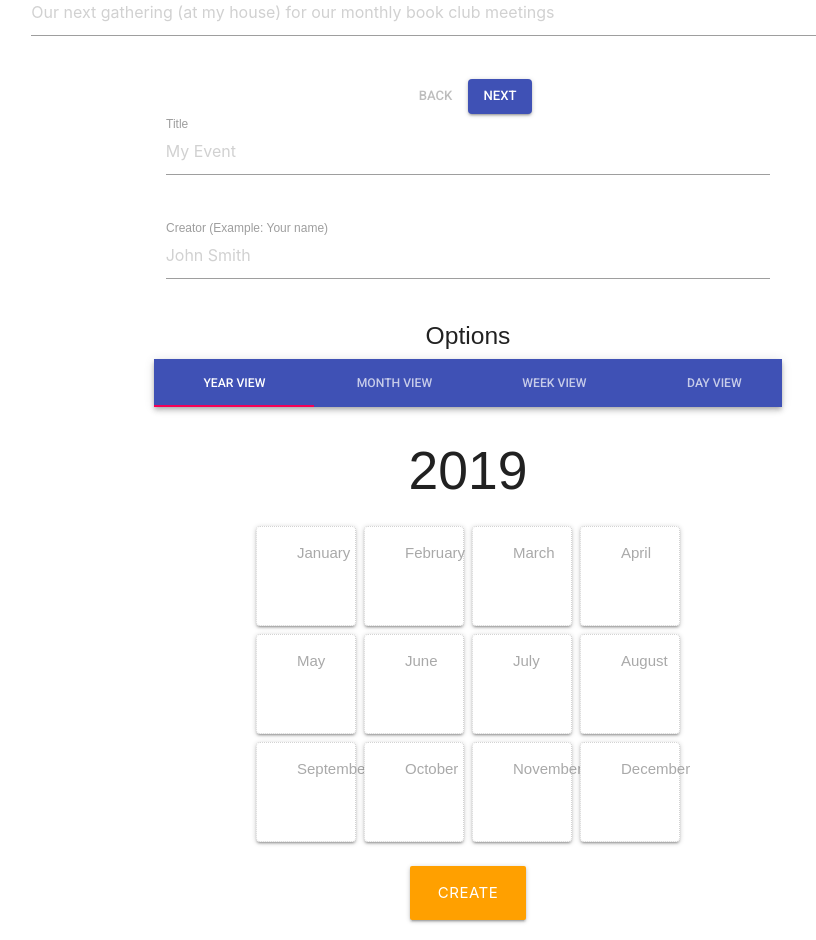
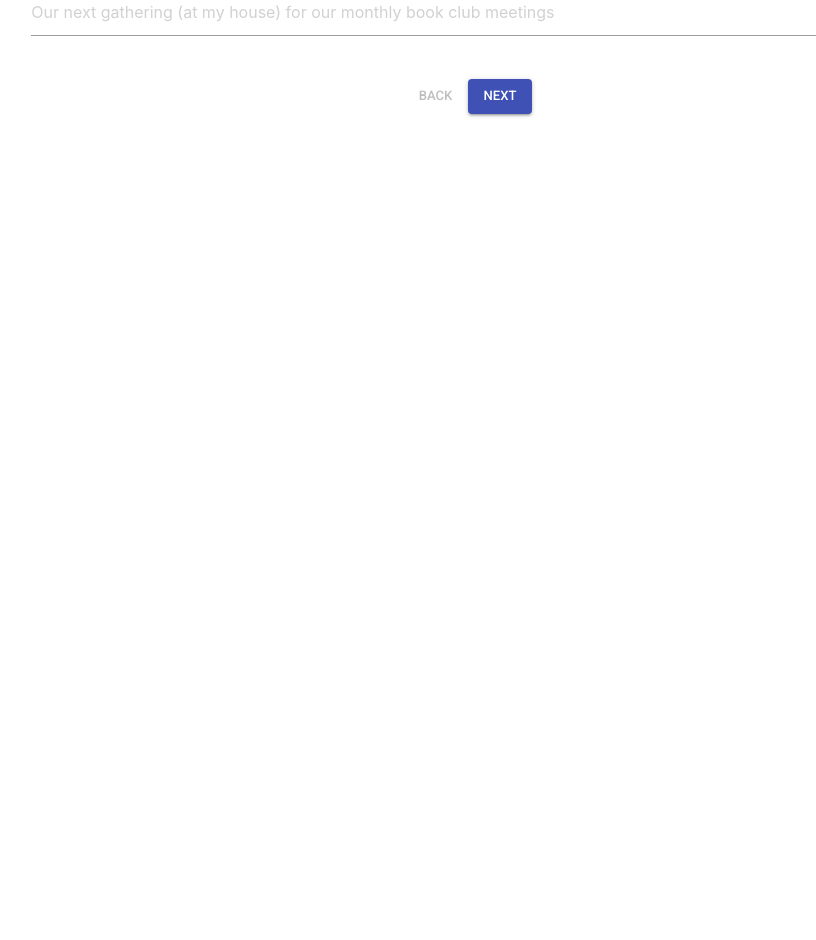
Before and after one commit to shimoal/are-you-free, a React (Create React App) app in the folder client/: page /events/new in a window 1280 px wide. Shown: the part 520-1460 px from the top of the page, without its empty margins (172-988 px from the left). After the commit the page ends 800 px from the top, so only its background shows below. Built offline with nearby package versions, Linux system fonts and the light colour scheme.

Commit message:
Deleter unnused components

```diff
--- a/client/src/components/events/CreateEvent.tsx
+++ b/client/src/components/events/CreateEvent.tsx
@@ -3,7 +3,6 @@ const { Component } = React;
 import axios from "axios";
 import { RouteComponentProps, withRouter } from "react-router-dom";
 
-import EventForm from "./EventForm";
 import EventStepper from "./EventStepper";
 
 interface IState {
@@ -95,7 +94,6 @@ class CreateEvent extends Component<{} & RouteComponentProps> {
 					selectOption={this.selectOption}
 					handleSubmit={this.handleSubmit}
 				/>
-				<EventForm />
 			</div>
 		);
 	}
--- a/client/src/components/events/EventForm.tsx
+++ /dev/null
@@ -1,137 +0,0 @@
-import * as React from "react";
-const { Component } = React;
-import axios from "axios";
-import { RouteComponentProps, withRouter } from "react-router-dom";
-
-import OptionsCreator from './OptionsCreator';
-import SubmitButton from '../UI/SubmitButton';
-
-const FIELDS = [
-	{
-		label: "Title",
-		name: "title",
-		placeholder: "My Event"
-	},
-	{
-		label: "Creator (Example: Your name)",
-		name: "createdBy",
-		placeholder: "John Smith"
-	}
-];
-
-interface IState {
-	createdBy: string;
-	eventType: string;
-	title: string;
-	options: Array<string>;
-}
-
-class EventForm extends Component<{} & RouteComponentProps> {
-	state = {
-		createdBy: "",
-		eventType: "",
-		title: "",
-		options: []
-	};
-
-	addOption(event: any) {
-		this.setState((prevState: IState) => {
-			const options = [...prevState.options];
-			options.push("");
-			return {...prevState, options};
-		});
-		event.preventDefault();
-	}
-
-	removeOption(optionIndex: number, event: any) {
-		const options = [...this.state.options];
-		options.splice(optionIndex, 1);
-		this.setState({options});
-		event.preventDefault();
-	}
-
-	handleChange(field: string, event: { target: { value: string } }) {
-		this.setState({ [field]: event.target.value });
-	}
-
-	handleEventTypeChange(eventType: string) {
-		this.setState({eventType});
-	}
-
-	handleOptionsChange(optionIndex: number, event: { target: { value: string} }) {
-		const options = this.state.options.length ? [...this.state.options] : [""];
-		options[optionIndex] = event.target.value;
-		this.setState({options});
-	}
-
-	handleSubmit(event: any) {
-		const { createdBy, eventType, title, options } = this.state;
-		axios
-			.post("/api/events/new", {
-				createdBy,
-				eventType,
-				title,
-				options
-			})
-			.then(({ data }) => {
-				this.props.history.push("/events/created/" + data.linkID);
-			})
-			.catch(err => {
-				this.props.history.push("/events/error");
-			});
-		event.preventDefault();
-	}
-
-	selectOption(e: any, value: string) {
-		this.setState((prevState: IState) => {
-			const options = [...prevState.options];
-			options.push(value);
-			return {...prevState, options};
-		});
-		e.preventDefault();
-	}
-
-	render() {
-		return (
-			<div className="row container">
-				<form className="col s12" onSubmit={event => this.handleSubmit(event)}>
-
-						{FIELDS.map(({ label, name, placeholder }) => {
-							return (
-								<div key={name} className="row">
-									<div className="input-field col s12">
-										<input
-											id={name}
-											onChange={event => this.handleChange(name, event)}
-											placeholder={placeholder}
-											type="text"
-											value={this.state[name]}
-										/>
-										<label className="active" htmlFor={name}>{label}</label>
-										</div>
-								</div>
-							);
-						})}
-
-						<OptionsCreator
-							addOption={(event) => this.addOption(event)}
-							options={this.state.options}
-							handleEventTypeChange={(eventType) => this.handleEventTypeChange(eventType)}
-							handleOptionsChange={(optionIndex, event) => this.handleOptionsChange(optionIndex, event)}
-							removeOption={(optionIndex, event) => this.removeOption(optionIndex, event)}
-							selectOption={(event, value) => this.selectOption(event, value)} />
-
-
-					<div className="row">
-						<div className="col s12">
-							<SubmitButton value="Create" />
-						</div>
-					</div>
-
-				</form>
-			</div>
-		);
-	}
-}
-
-export default withRouter(EventForm);
--- a/client/src/components/events/OptionsCreator.tsx
+++ /dev/null
@@ -1,77 +0,0 @@
-import * as React from "react";
-const { Component } = React;
-
-import AppBar from "@material-ui/core/AppBar";
-import Tabs from "@material-ui/core/Tabs";
-import Tab from "@material-ui/core/Tab";
-
-import DayView from "../calendarViews/DayView";
-import MonthView from "../calendarViews/MonthView";
-import WeekView from "../calendarViews/WeekView";
-import YearView from "../calendarViews/YearView";
-
-interface IProps {
-	addOption: (event: any) => void;
-	handleEventTypeChange: (eventType: string) => void;
-	handleOptionsChange: (optionIndex: number, event: any) => void;
-	options: Array<string>;
-	removeOption: (optionIndex: number, event: any) => void;
-	selectOption: (event: any, value: string) => void;
-}
-
-const EVENT_TYPE = ["year", "month", "week", "day", "custom"];
-
-class OptionsCreator extends Component<IProps> {
-	state = {
-		value: 0
-	};
-
-	getView(date: any) {
-		const { selectOption } = this.props;
-		switch (EVENT_TYPE[this.state.value]) {
-			case "day":
-				return <DayView selectOption={selectOption} date={date} />;
-			case "week":
-				return <WeekView selectOption={selectOption} date={date} />;
-			case "month":
-				return <MonthView selectOption={selectOption} date={date} />;
-			case "year":
-				return <YearView selectOption={selectOption} date={date} />;
-			default:
-				return <div />;
-		}
-	}
-
-	handleChange(event: any, value: string) {
-		this.props.handleEventTypeChange(EVENT_TYPE[value]);
-		this.setState({ value });
-	}
-
-	render() {
-		const { value } = this.state;
-
-		const date = new Date();
-		const calendarView = this.getView(date);
-
-		return (
-			<div className="row">
-				<h5>Options</h5>
-				<AppBar position="static">
-					<Tabs
-						value={value}
-						onChange={(event, value) => this.handleChange(event, value)}
-					>
-						<Tab label="Year View" />
-						<Tab label="Month View" />
-						<Tab label="Week View" />
-						<Tab label="Day View" />
-						<Tab label="Custom Options" />
-					</Tabs>
-				</AppBar>
-				{calendarView}
-			</div>
-		);
-	}
-}
-
-export default OptionsCreator;
```
